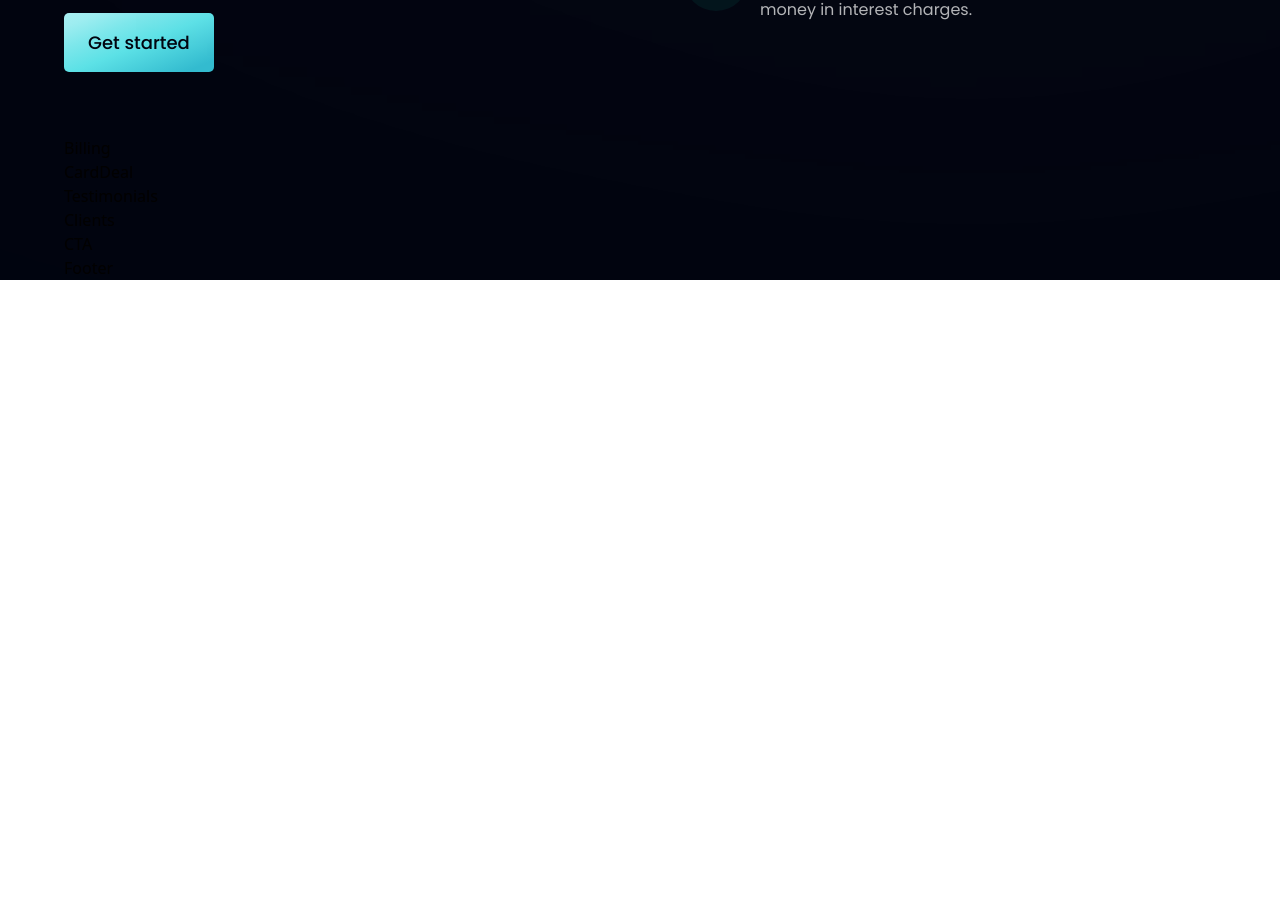
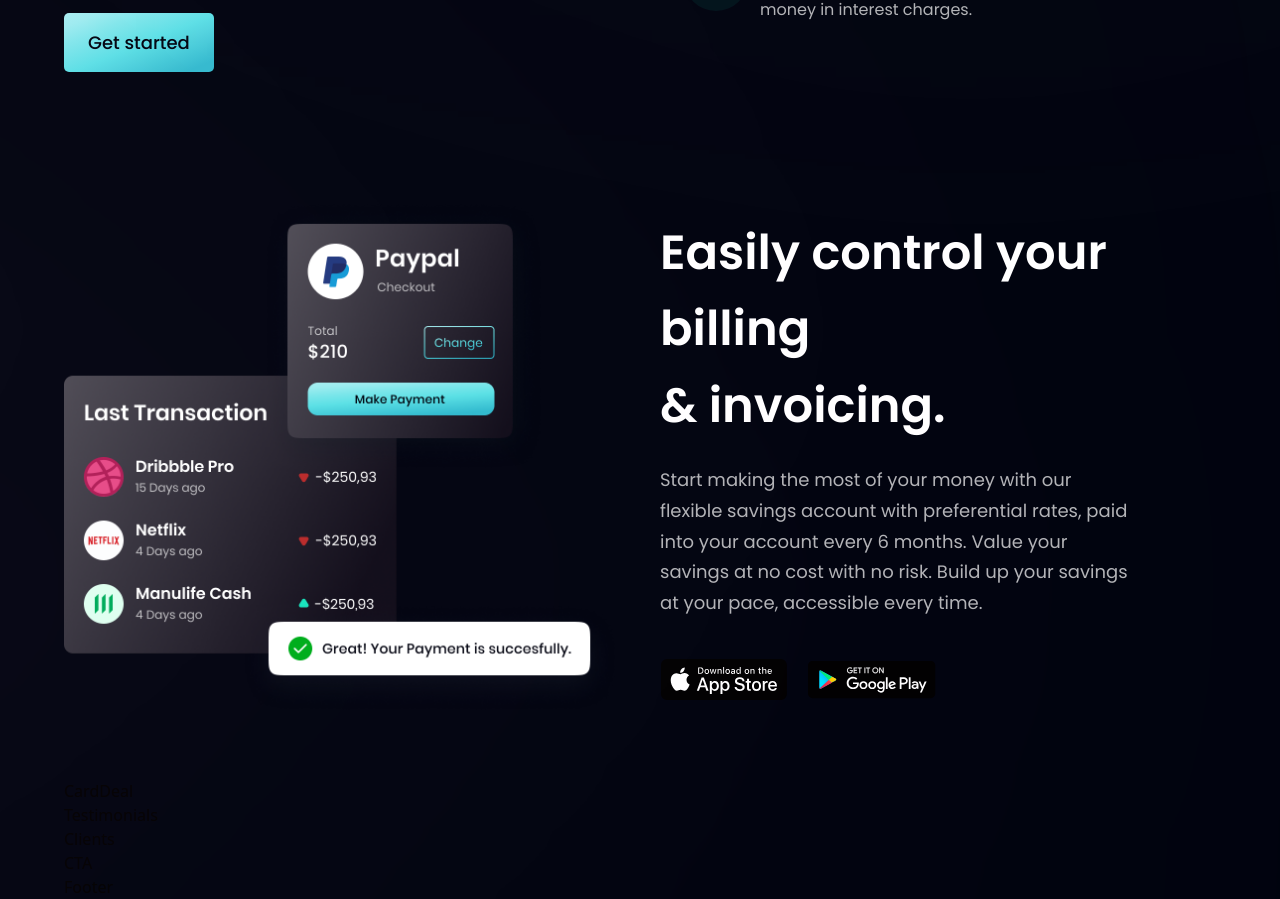
Before and after one commit to tdark23/hoobank, a React (Vite) app: page / in a window 1280 px wide. Shown: the part 1450-2349 px from the top of the page. Before the commit the page ends 1730 px from the top, so only its background shows below. Built offline with nearby package versions, Linux system fonts and the light colour scheme.

Commit message:
billing-section-complete

```diff
--- a/src/components/Billing.jsx
+++ b/src/components/Billing.jsx
@@ -1,9 +1,30 @@
-import React from 'react'
+import { apple, bill, google } from "../assets";
+import styles, { layout } from "../style";
 
-const Billing = () => {
-  return (
-    <div>Billing</div>
-  )
-}
+const Billing = () => (
+  <section id="product" className={layout.sectionReverse}>
+    <div className={layout.sectionImgReverse}>
+      <img
+        src={bill}
+        alt="billing"
+        className="w-[100%] h-[100%] relative z-[5]"
+      />
+      <div className="absolute z-[3] -left-1/2 top-0 w-[50%] h-[50%] rounded-full white__gradient"/>
+      <div className="absolute z-[0] -left-1/2 bottom-0 w-[50%] h-[50%] rounded-full pink__gradient"/>
+    </div>
+    <div className={layout.sectionInfo}>
+      <h2 className={styles.heading2}>
+        Easily control your billing <br className="sm:block hidden"/> & invoicing.
+      </h2>
+      <p className={`${styles.paragraph} max-w-[470px] mt-5`}>
+        Start making the most of your money with our flexible savings account with preferential rates, paid into your account every 6 months. Value your savings at no cost with no risk. Build up your savings at your pace, accessible every time.
+      </p>
+      <div className="flex flex-row flex-wrap sm:mt-10 mt-6">
+        <img src={apple} alt={"apple_store"} className='w-[128px] h-[42px] object-contain mr-5 cursor-pointer'/>
+        <img src={google} alt={"google_play"} className='w-[128px] h-[42px] object-contain cursor-pointer'/>
+      </div>
+    </div>
+  </section>
+);
 
-export default Billing
+export default Billing;
```
